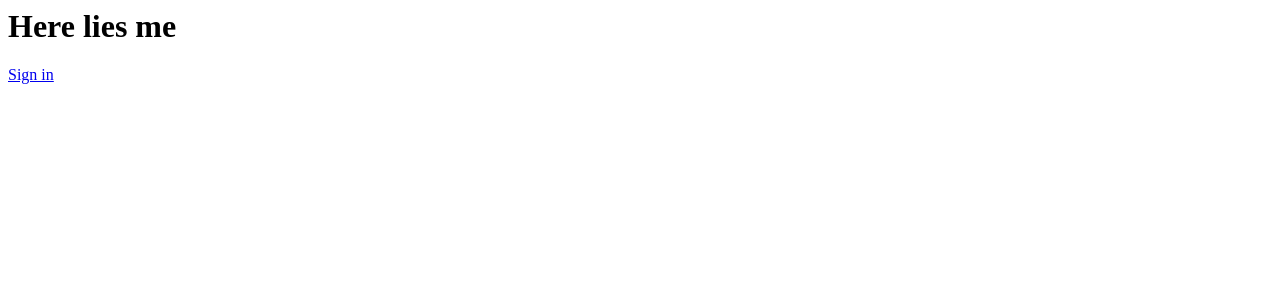
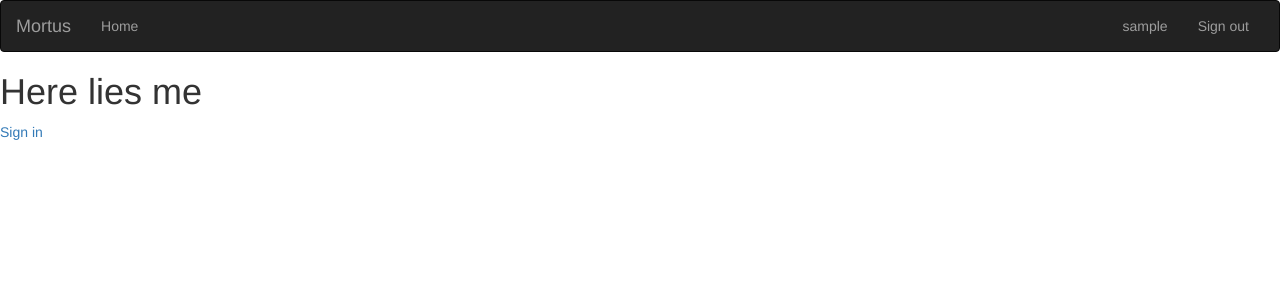
Before and after one commit to KageniJK/blog, a Flask app: page / in a window 1280 px wide. Shown: the top 300 px of the page. Run offline with Flask 2, Linux system fonts and the light colour scheme; the visitor is signed in with stand-in values (Sample User, id 1); data comes from the database, SQL or seed files in the repository; some libraries are stand-ins or nearby versions.

Commit message:
added navbar to all pages

```diff
--- a/app/templates/index.html
+++ b/app/templates/index.html
@@ -1,3 +1,9 @@
+{%extends 'base.html' %}
+
+
+{% block content %}
 <h1>Here lies me</h1>
 
 <a href="{{url_for('auth.login')}}">Sign in</a>
+
+{% endblock %}
--- a/app/templates/navbar.html
+++ b/app/templates/navbar.html
@@ -14,7 +14,7 @@
                   <span class="icon-bar"></span>
                   <span class="icon-bar"></span>
                 </button>
-                <a class="navbar-brand" href="/"> Blog </a>
+                <a class="navbar-brand" href="/"> Mortus </a>
             </div>
             <div class="navbar-collapse collapse">
                 <ul class="nav navbar-nav">
```
